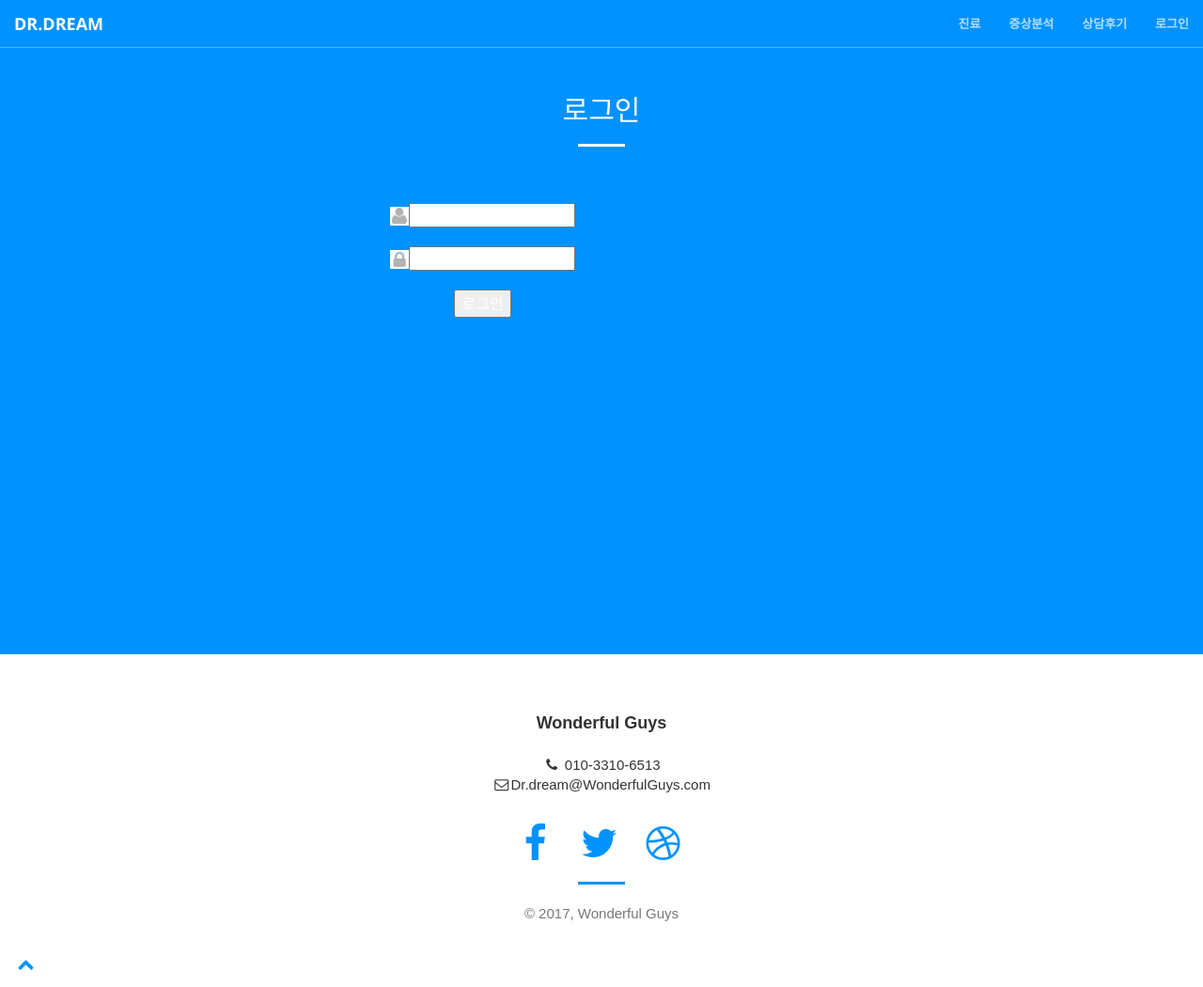
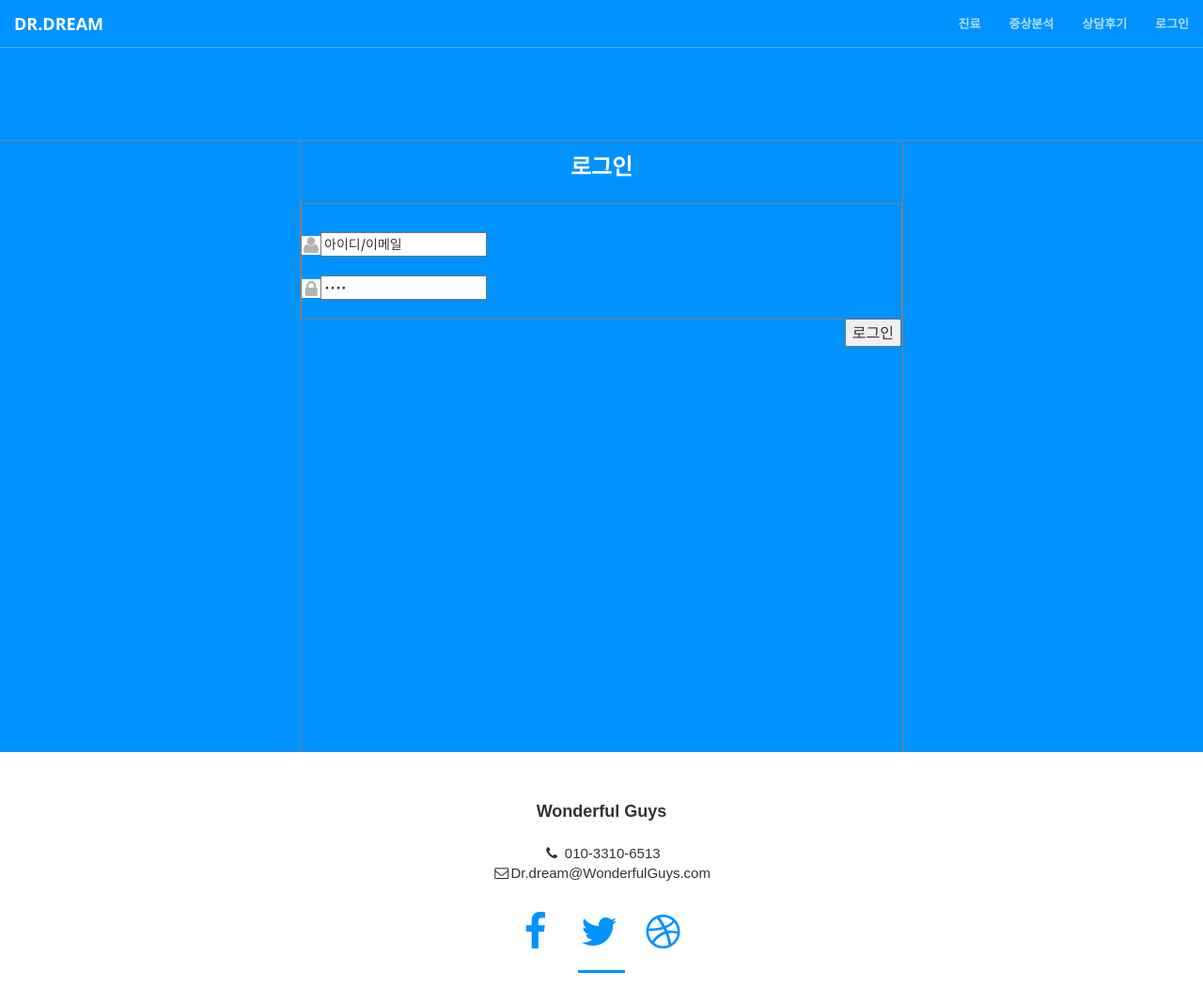
Before and after one commit to parkcoach/Hanium, a website: page login.html in a window 1280 px wide. Shown: the top 1050 px of the page at 94% size. Drawn offline with nearby package versions, Linux system fonts and the light colour scheme.

Commit message:
login_init2

```diff
--- a/login.html
+++ b/login.html
@@ -40,17 +40,50 @@
         margin-bottom: 5px;
       }
 
-      #login_form_left{
+      #form_head{
+        background-color: #0092ff;
+        width: 100%;
+        height: 800px;
+        margin-bottom : 50px;
+      }
+
+      #form_up{
+        width: 100%;
+        height: 150px;
+        border-bottom: 1px solid gray;
+      }
+
+      #form_left{
+        width:25%;
+        height:650px;
         float:left;
-        width:20%;
-        height:400px;
+        border-right: 1px solid gray;
+      }
+
+      #form_contents{
+        padding-top: 10px;
+        width:50%;
+        height:650px;
+        float:left;
+        text-align: center;
       }
 
       #login_form{
-        height:400px;
-        margin: 0 auto;
-        float:left;
+        border-top: 1px solid gray;
+        border-left: 1px solid gray;
+        border-right: 1px solid gray;
+        border-bottom: 1px solid gray;
+        padding-top: 10px;
       }
+
+      #form_right{
+        float:right;
+        width:25%;
+        height:650px;
+        border-left: 1px solid gray;
+      }
+
+
     </style>
 
 </head>
@@ -90,33 +123,20 @@
         <!-- /.container-fluid -->
     </nav>
 
+    <div id="form_head">
 
-    <section class="bg-primary" id="about">
-        <div class="container">
-            <div class="row">
-                <div class="col-lg-8 col-lg-offset-2 text-center">
-
-                    <h2 class="section-heading">로그인</h2>
-                    <hr class="light"><br>
-
-                    <!-- <p><table>
-                      <tr>
-                        <td><img src="img/id.jpg" height="20px" width="20px" alt="" title=""></td>
-                        <td><input type="text" name="id" value="아이디/이메일"></input></td>
-                      </tr>
-                    </table></p>
-                    <p><table>
-                      <tr>
-                        <td><img src="img/pwd.jpg" height="20px" width="20px" alt="" title=""></td>
-                        <td><input type="password" name="pwd" value="비밀번호"></input></p></td>
-                      </tr>
-                    </table></p> -->
-
-
-                <div id="login_form_left">
+      <div id="form_up">
 
 
       </div>
+
+      <div id="form_left">
+
+      </div>
+
+      <div id="form_contents">
+        <p style="font-family:Arial; color:white; font-size:24px;"><strong>로그인</strong></p>
+        <article>
           <div id="login_form">
               <form action="">
                 <p>
@@ -129,32 +149,24 @@
                 </p>
                 <p>
                   <table>
-                          <tr>
+                    <tr style="text-align:center">
                       <td><img src="img/pwd.jpg" height="20px" width="20px" alt="" title=""></td>
                       <td><input type="password" name="pwd" value="비밀번호"></input></td>
                     </tr>
                   </table>
                 </p>
-                      <p><input type="button" name="login_button" value="로그인"></input></p>
+                <p><input style="float:right" type="button" name="login_button" value="로그인"></input></p>
               </form>
           </div>
+        </article>
+      </div>
 
-
-                      <!-- <img src="img/id.jpg" height="20px" width="20px" alt="" title=""><input type="text" name="id" value="아이디/이메일"></input></p>
-                      <p><img src="img/pwd.jpg" height="20px" width="20px" alt="" title=""><input type="password" name="pwd" value="비밀번호"></input></p>
-                      <input id="login" type="button" value="로그인"></input> -->
-
-
+        <div id="form_right">
 
         </div>
+
     </div>
-        </div>
-    </section>
 
-
-    <br>
-    <br>
-    <br>
 
         <footer>
               <div class="container" style="font-family:Arial;">
```
Lines whose indentation alone changed are shown as unchanged.
